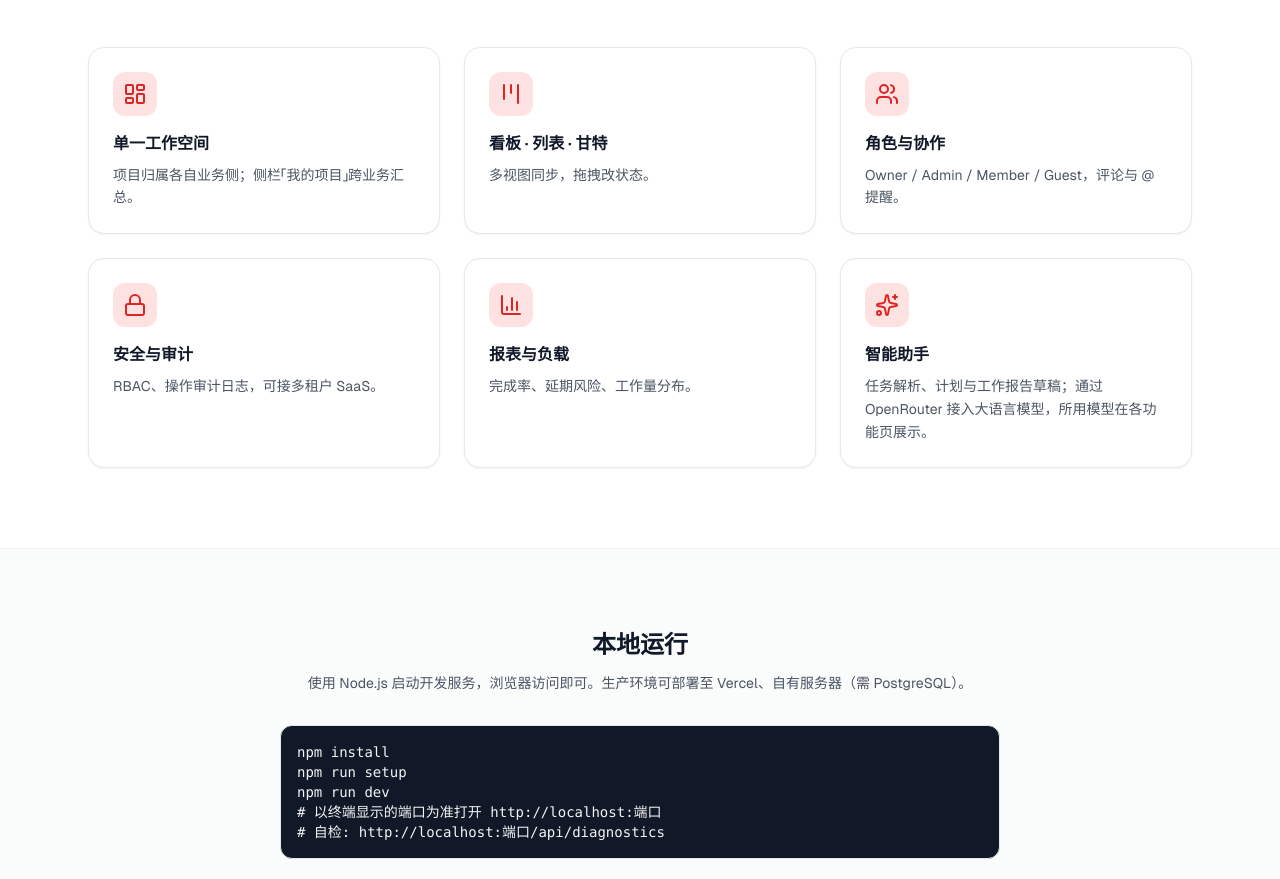
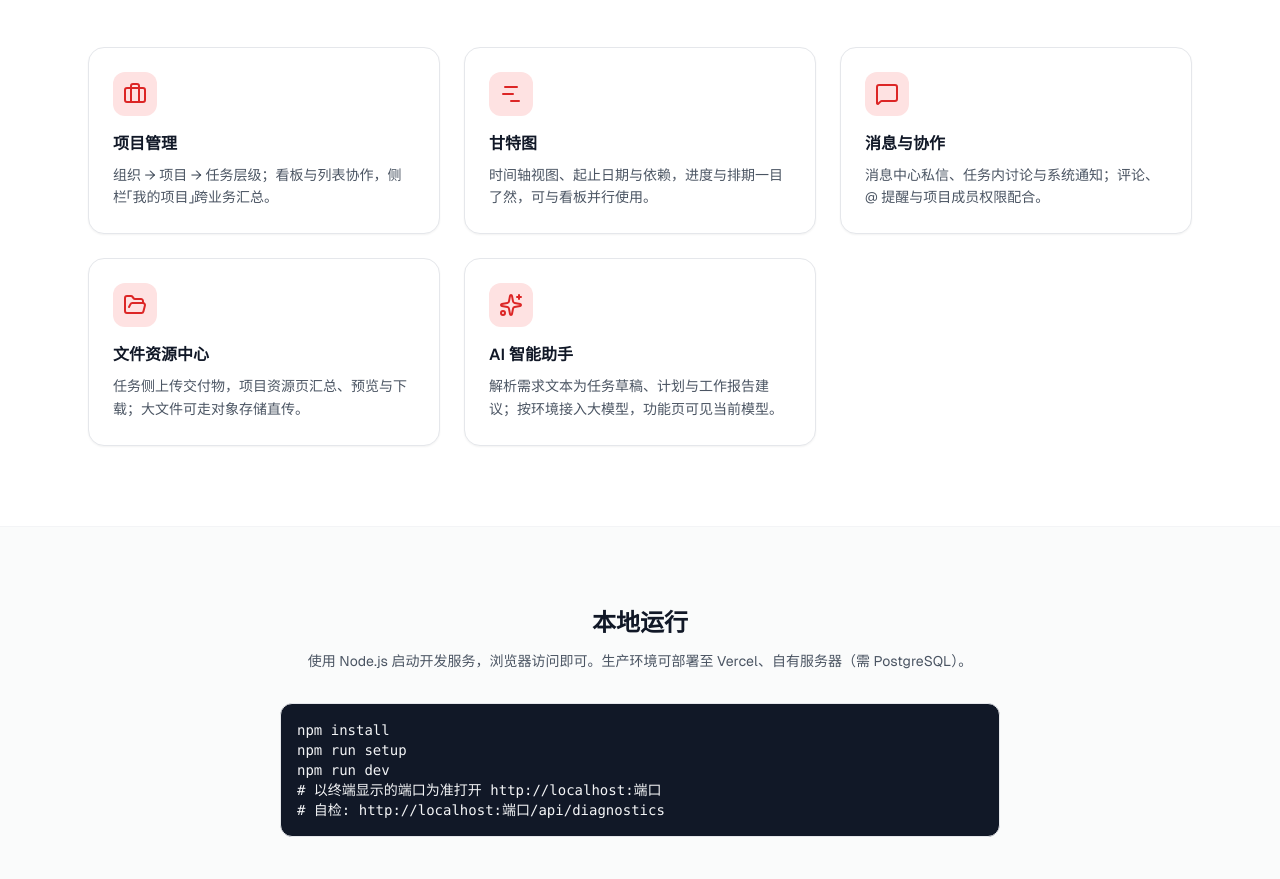
Before and after one commit to shirleyxiaotonglin-cyber/new, a Next.js app: page / in a window 1280 px wide. Shown: the part 880-1759 px from the top of the page. Built offline with nearby package versions, Linux system fonts and the light colour scheme; no server answers.

Commit message:
copy: 首页核心能力改为五项（项目管理/甘特/消息/文件中心/AI）
- 移除安全审计、报表与负载、原「单一工作空间」卡片
- 配图标 Briefcase/Gantt/MessageSquare/FolderOpen/Sparkles

Made-with: Cursor

```diff
--- a/src/app/page.tsx
+++ b/src/app/page.tsx
@@ -2,12 +2,12 @@ import Link from "next/link";
 import { redirect } from "next/navigation";
 import {
   BarChart3,
+  Briefcase,
+  FolderOpen,
   GanttChart,
   Kanban,
-  LayoutDashboard,
-  Lock,
+  MessageSquare,
   Sparkles,
-  Users,
 } from "lucide-react";
 import { getSession } from "@/lib/auth";
 import { prisma } from "@/lib/prisma";
@@ -27,15 +27,30 @@ export default async function Home() {
   }
 
   const features = [
-    { icon: LayoutDashboard, title: "单一工作空间", desc: "项目归属各自业务侧；侧栏「我的项目」跨业务汇总。" },
-    { icon: Kanban, title: "看板 · 列表 · 甘特", desc: "多视图同步，拖拽改状态。" },
-    { icon: Users, title: "角色与协作", desc: "Owner / Admin / Member / Guest，评论与 @ 提醒。" },
-    { icon: Lock, title: "安全与审计", desc: "RBAC、操作审计日志，可接多租户 SaaS。" },
-    { icon: BarChart3, title: "报表与负载", desc: "完成率、延期风险、工作量分布。" },
+    {
+      icon: Briefcase,
+      title: "项目管理",
+      desc: "组织 → 项目 → 任务层级；看板与列表协作，侧栏「我的项目」跨业务汇总。",
+    },
+    {
+      icon: GanttChart,
+      title: "甘特图",
+      desc: "时间轴视图、起止日期与依赖，进度与排期一目了然，可与看板并行使用。",
+    },
+    {
+      icon: MessageSquare,
+      title: "消息与协作",
+      desc: "消息中心私信、任务内讨论与系统通知；评论、@ 提醒与项目成员权限配合。",
+    },
+    {
+      icon: FolderOpen,
+      title: "文件资源中心",
+      desc: "任务侧上传交付物，项目资源页汇总、预览与下载；大文件可走对象存储直传。",
+    },
     {
       icon: Sparkles,
-      title: "智能助手",
-      desc: "任务解析、计划与工作报告草稿；通过 OpenRouter 接入大语言模型，所用模型在各功能页展示。",
+      title: "AI 智能助手",
+      desc: "解析需求文本为任务草稿、计划与工作报告建议；按环境接入大模型，功能页可见当前模型。",
     },
   ];
 
```
